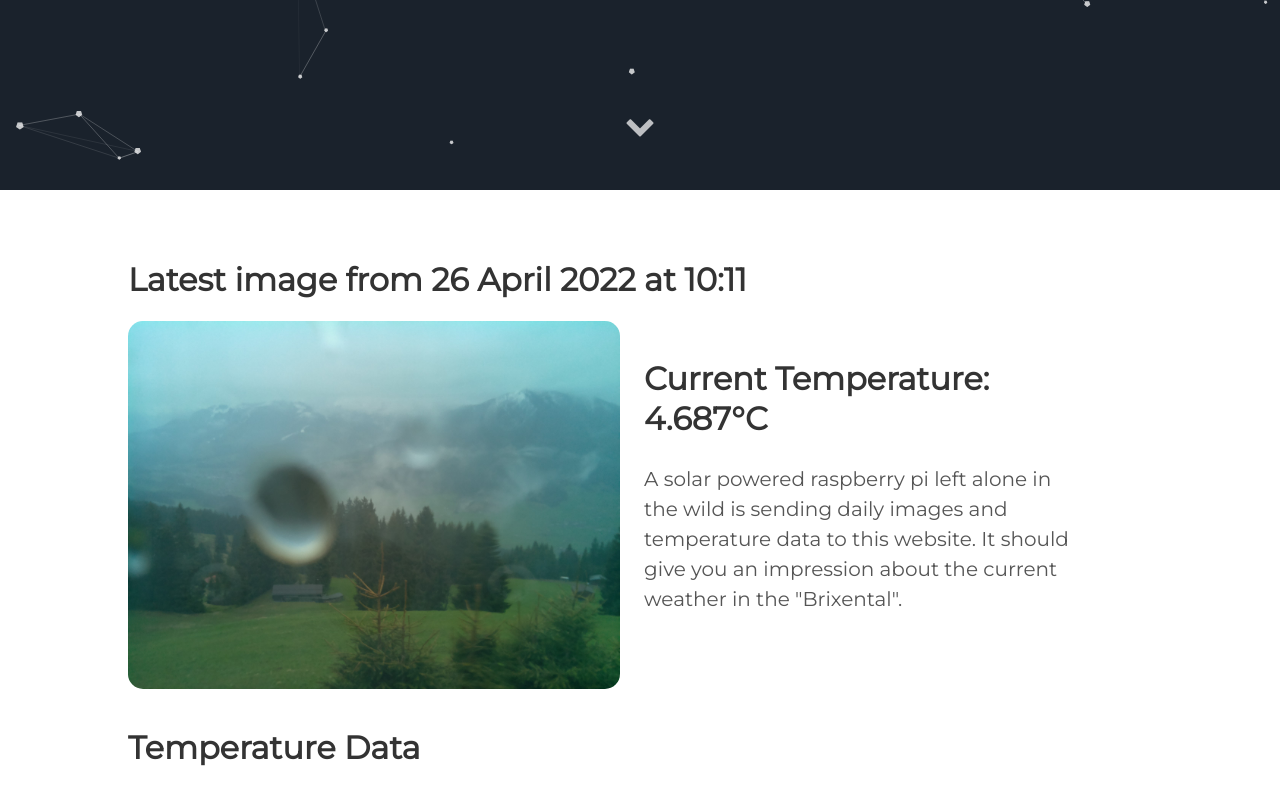
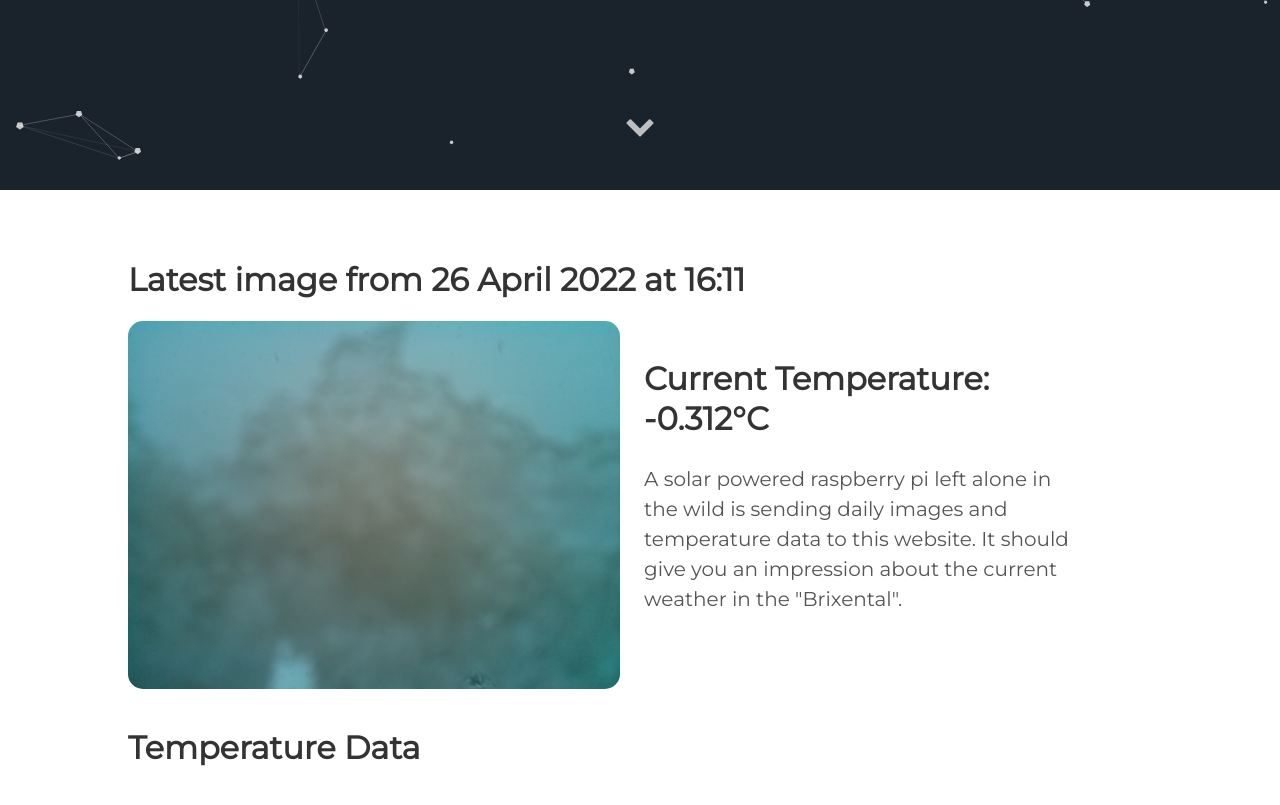
Before and after one commit to vektorious/vektorious.github.io, a Jekyll site: the page built from resources/huette.md, in a window 1280 px wide and 900 px high, scrolled down 710 px. Shown: the top 805 px of the window. Built offline with Jekyll 4.4.1, drawn with Linux system fonts in a browser that asks for light colours.

Commit message:
I'm a bot beep boop

```diff
--- a/resources/huette.md
+++ b/resources/huette.md
@@ -6,13 +6,13 @@ image: '/assets/img/'
 description: 'Live image from the Austrian alps'
 twitter_text: ' '
 ---
-## Latest image from 26 April 2022 at 10:11
+## Latest image from 26 April 2022 at 16:11
 <div class="huette">
   <div class="huette-image">
     <img src="{{ "/assets/img/huette.jpg" | prepend: site.baseurl }}">
   </div>
   <div class="huette-text">
-        <h2>Current Temperature: 4.687°C</h2>
+        <h2>Current Temperature: -0.312°C</h2>
         <p>A solar powered raspberry pi left alone in the wild is sending daily images and temperature data to this website. It should give you an impression about the current weather in the "Brixental".</p>
 
   </div>
```
Also changed, not shown: rpi-script/2022-04-26_160940.txt (renamed from rpi-script/2022-04-26_100943.txt, +5 -5 lines), rpi-script/huette.md (+2 -2 lines), assets/img/huette.jpg, assets/img/temp_plot.png, rpi-script/temp_plot.png, 1 other file.
